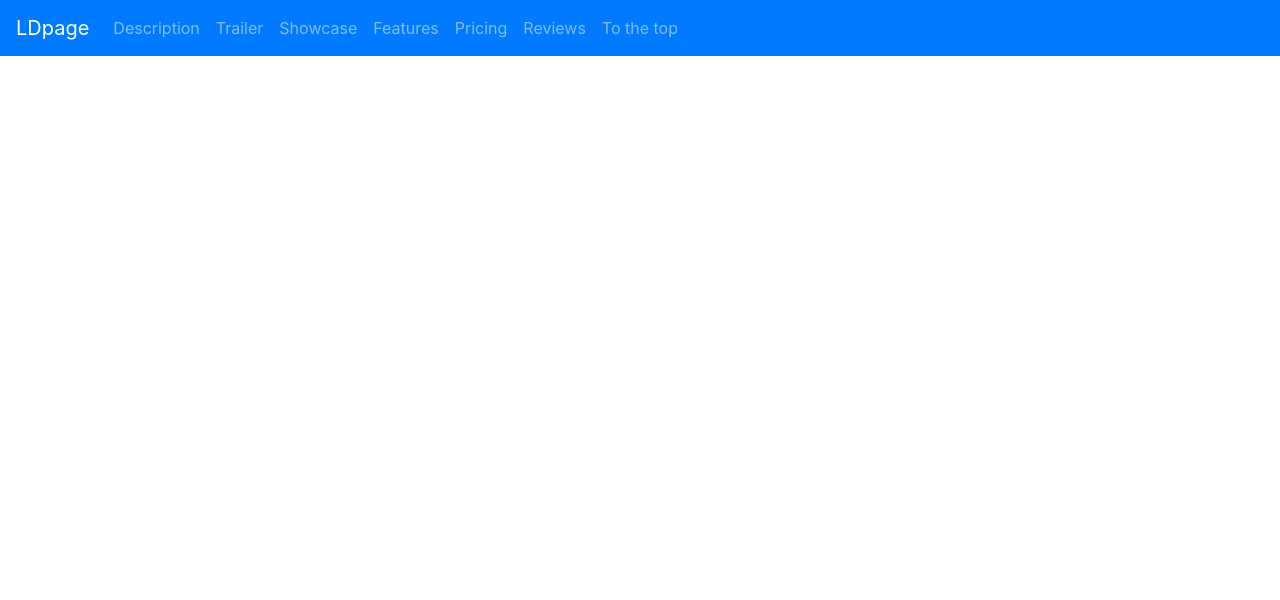
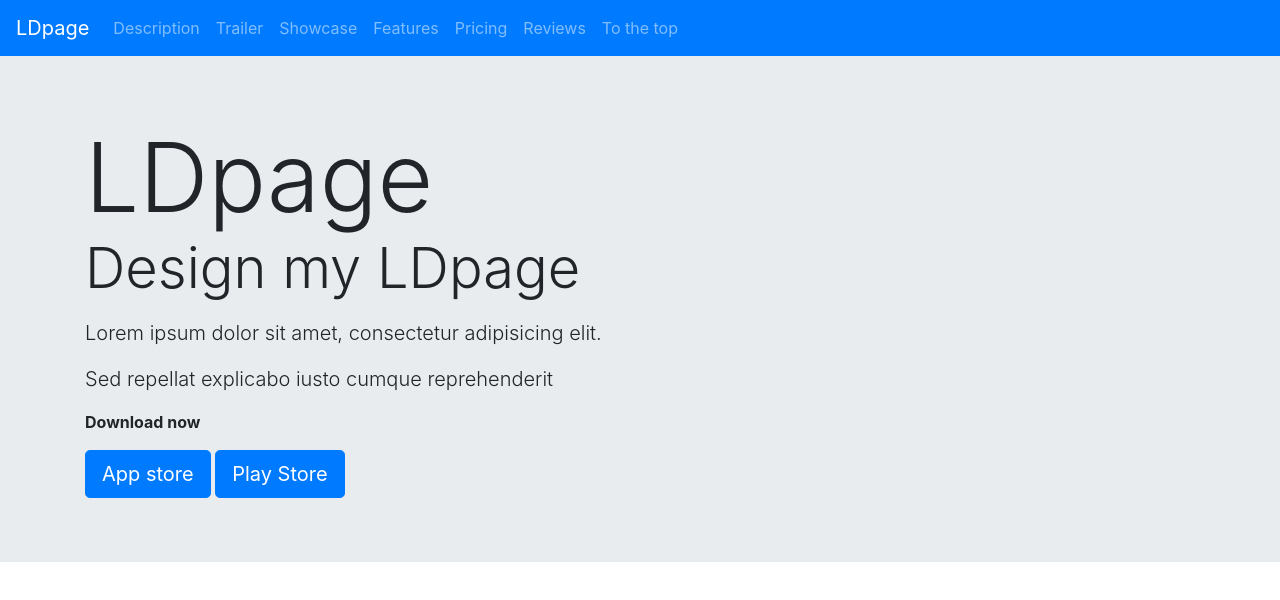
Before and after one commit to andresshare/app_landing, a plain HTML site: page index.html in a window 1280 px wide. Drawn offline with nearby package versions, Linux system fonts and the light colour scheme.

Commit message:
modified Jumbo

```diff
--- a/index.html
+++ b/index.html
@@ -39,7 +39,18 @@
 	</div>
 </div>
 
+<section id="top" class="jumbotron jumbotron-fluid">
+	<div class="container">
+		<div class="display-1">LDpage</div>
+		<p class="display-4">Design my LDpage</p>
+		<p class="lead">Lorem ipsum dolor sit amet, consectetur adipisicing elit. </p>
+		<p class="lead"> Sed repellat explicabo iusto cumque reprehenderit</p>
+		<p><strong>Download now</strong></p>
+		<a href="#" class="btn btn-lg btn-primary">App store</a>
+		<a href="#" class="btn btn-lg btn-primary">Play Store</a>
 
+	</div>
+</section>
 
 		<script src="https://code.jquery.com/jquery-3.2.1.slim.min.js" integrity="sha384-KJ3o2DKtIkvYIK3UENzmM7KCkRr/rE9/Qpg6aAZGJwFDMVNA/GpGFF93hXpG5KkN" crossorigin="anonymous"></script>
 		<script src="https://maxcdn.bootstrapcdn.com/bootstrap/4.0.0/js/bootstrap.min.js" integrity="sha384-JZR6Spejh4U02d8jOt6vLEHfe/JQGiRRSQQxSfFWpi1MquVdAyjUar5+76PVCmYl" crossorigin="anonymous"></script>
```
